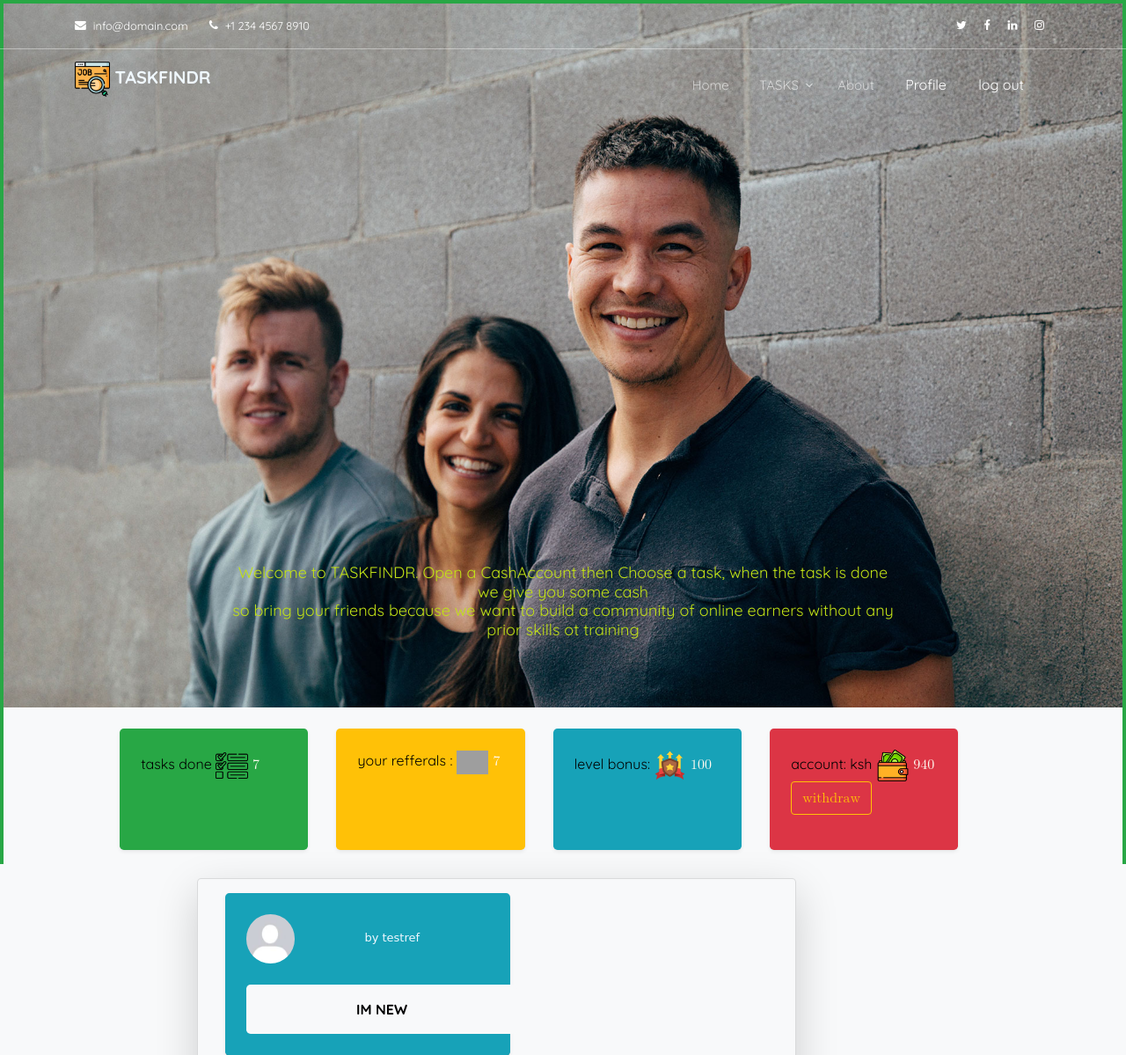
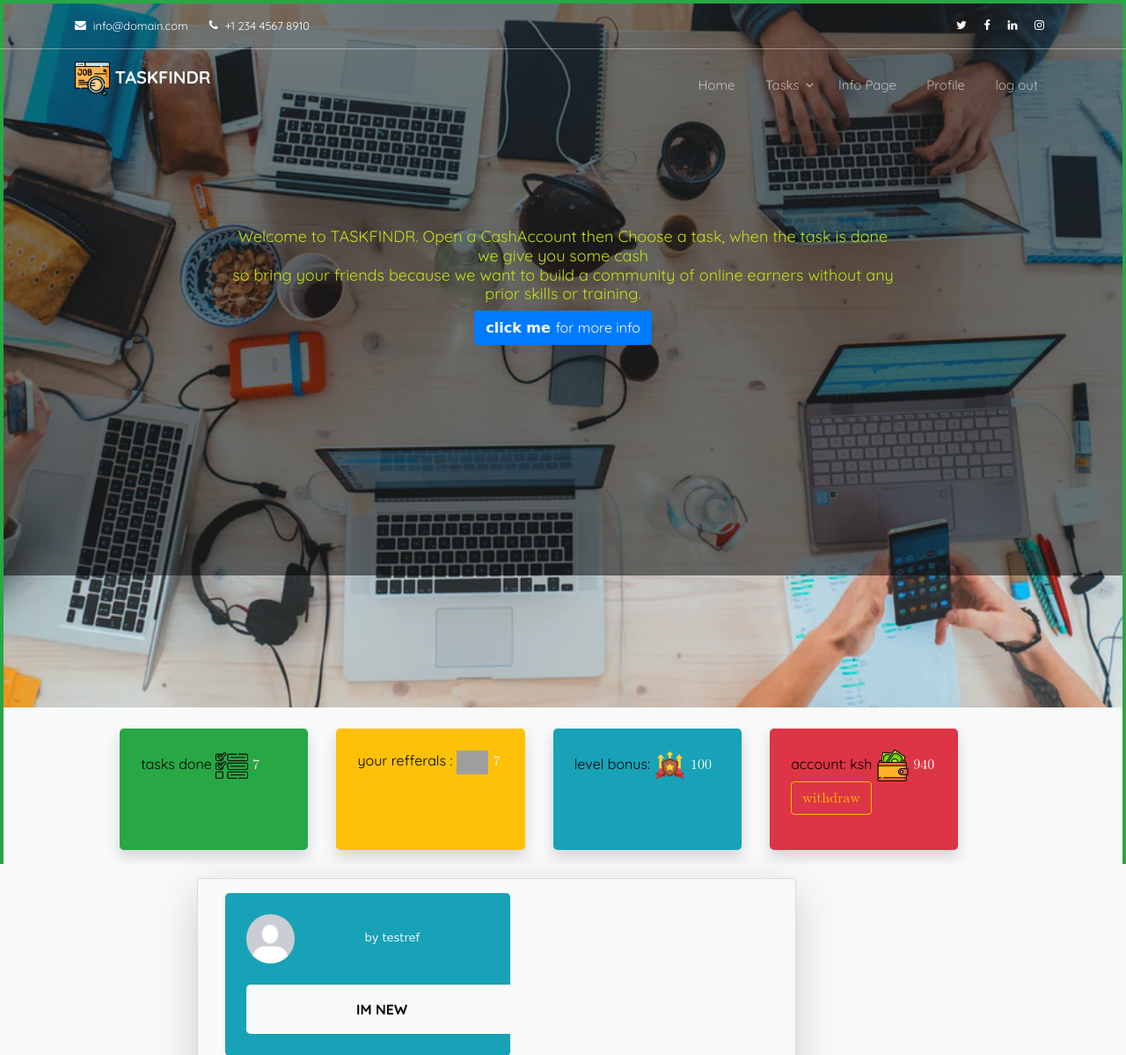
Before and after one commit to bedah-kym/taskfindr, a Django app: page / in a window 1280 px wide. Shown: the top 1199 px of the page at 88% size. Run offline with Django 4.2, Linux system fonts and the light colour scheme; a user stored in the database is signed in; data comes from the database, SQL or seed files in the repository; both versions use the stored data as it was after the commit; some libraries are stand-ins or nearby versions; some web fonts are replaced; grey boxes are pictures that could not be loaded.

Commit message:
added drop filter,ui stuff

```diff
--- a/blogger/templates/blog/activation_success.html
+++ b/blogger/templates/blog/activation_success.html
@@ -1,5 +1,3 @@
-<h3>terms and conditions</h3>
-
 {%extends 'blog/base.html'%} {% block content %} {%load static%}
 
 <title>Referral Website Terms and Conditions</title>
--- a/blogger/templates/blog/base.html
+++ b/blogger/templates/blog/base.html
@@ -60,7 +60,7 @@
           <div class="row align-items-center">
             <div class="col-2">
               <h1 class="my-0 site-logo"><a style="text-decoration:none;" href="{% url 'home' %}">
-                <img src="\static\images\icons\job.png" style="width:25%;" alt=" ">
+                <img class="logo_img"src="\static\images\icons\job.png" alt=" ">
                 <strong style="color:aliceblue">TASKfindr</strong>
               </a>
             </h1>
@@ -74,7 +74,7 @@
                     <li class="active"><a href="{% url 'home' %}" class="nav-link">Home</a></li>
                     {% if user.is_authenticated %}
                         <li class="has-children">
-                          <a class="nav-link" href="{% url 'tasklist' %}">TASKS</a>
+                          <a class="nav-link" href="{% url 'tasklist' %}">Tasks</a>
                           <ul class="dropdown arrow-top">
                             <li><a class="nav-link" href="{% url 'new-post' %}">New post </a></li>
                             <li><a class="nav-link" href="{% url 'new-post' %}">Wheel spin </a></li>
@@ -89,9 +89,9 @@
                             </li>
                           </ul>
                         </li>
-                        <li><a href="{% url 'about' %}"class="nav-link">About</a></li>
-                        <a class="nav-link" href="{% url 'profile' %}">Profile </a>
-                        <a class="nav-link" href="{% url 'logout' %}">log out </a>
+                        <li><a href="{% url 'about' %}"class="nav-link">Info Page</a></li>
+                        <li><a class="nav-link" href="{% url 'profile' %}">Profile </a></li>
+                        <li><a class="nav-link" href="{% url 'logout' %}">log out </a></li>
 
                     {%else%}
                         <a class="nav-link" href="{% url 'login' %}">log in </a>
@@ -106,10 +106,18 @@
       </div>
     </div>
 
-    <div class="hero" style="background-image: url('/static/images/hero_1.jpg');">
-      <div class="events_hero">
+    <div class="hero " style="
+     background-image: url('/static/images/hero.webp');
+     background-blend-mode: multiply;">
+      <div class="events_hero ">
        <h1 style="font-size:large"> Welcome to TASKFINDR. Open a CashAccount then Choose a task, when the task is done we give you some cash<br>
-       so bring your friends because we want to build a community of online earners without any prior skills ot training</h1>
+       so bring your friends because we want to build a community of online earners without any prior skills or training. <br>
+       <a href="{% url 'about' %}">
+        <button class="mt-2 btn btn-primary">
+          <strong style="font-family:cursive"> click me </strong> for more info
+        </button>
+      </a>
+      </h1>
       </div>
     </div>
 
--- a/blogger/templates/blog/home.html
+++ b/blogger/templates/blog/home.html
@@ -4,17 +4,17 @@
 <title>Home</title>
 
   <body class='container bg-success col-lg-12 col-md-12 col-sm-12 m-10 p-1'>
-<!--notice board-->
+         <!--notice board-->
             <div class=" col-lg-1 col-sm-2 col-md-1 col-sm-10 m-2 p-2">
             </div>
-            <div class=" side-bar bg-success col-lg-2 col-sm-8 col-md-12 col-sm-10 m-3 p-2 shadow-sm rounded-lg">
+            <div class=" side-bar bg-success col-lg-2 col-sm-8 col-md-12 col-sm-10 m-3 p-2 shadow rounded-lg">
                 <div class='col p-2 m-2'>
                   <p class="mx-auto">tasks done <span style="color:floralwhite;font-family:math;">
                     <img src="static\images\icons\planning.png" style="width:20%" alt=" ">
                      {{tasks}}</span></p>
                 </div>
             </div>
-            <div class=" side-bar bg-warning col-lg-2 col-sm-8 col-md-12 col-sm-10 m-3 p-2 shadow-sm rounded-lg">
+            <div class=" side-bar bg-warning col-lg-2 col-sm-8 col-md-12 col-sm-10 m-3 p-2 shadow rounded-lg">
                 <div class='col p-2 m-2'>
                   <p>your refferals : <span style="color:floralwhite;font-family:math;">
                     <img src="static\images\icons\referral.png" style="width:20%" alt=" ">
@@ -23,14 +23,14 @@
                 </div>
             </div>
 
-            <div class=" side-bar bg-info col-lg-2 col-sm-8 col-md-12 col-sm-10 m-3 p-2 shadow-sm rounded-lg">
+            <div class=" side-bar bg-info col-lg-2 col-sm-8 col-md-12 col-sm-10 m-3 p-2 shadow rounded-lg">
                 <div class='col p-2 m-2'>
                   <p>level bonus: <span style="color:floralwhite;font-family:math;">
                     <img src="static\images\icons\level-up.png" style="width:20%" alt=" ">
                     {{level}}</span></p>
                 </div>
             </div>
-            <div class=" side-bar bg-danger col-lg-2 col-sm-8 col-md-12 col-sm-10 m-3 p-2 shadow-sm rounded-lg">
+            <div class=" side-bar bg-danger col-lg-2 col-sm-8 col-md-12 col-sm-10 m-3 p-2 shadow rounded-lg">
                 <div class='col p-2 m-2'>
                   <p>account: ksh<span style="color:floralwhite;font-family:math;">
                     <img src="static\images\icons\wallet.png" style="width:20%" alt=" ">
--- a/blogger/templates/blog/profile.html
+++ b/blogger/templates/blog/profile.html
@@ -8,7 +8,7 @@
               <div class="col-lg-5 shadow-lg p-2 mb-4">
                     <div style="color:yellow;background: repeating-linear-gradient(45deg, black, transparent 50px);"class="col bg-danger rounded-sm mt-4 p-4">
                       <img class="rounded-circle" src="{{user.profile.image.url}}" style="height:80px" alt="jpg">
-                      <p class="mx-auto"><b>{{user.username|upper}}</b>
+                      <p style="color:aliceblue"class="mx-auto"><b>{{user.username|upper}}</b>
                         <img src="\static\images\icons\level-up.png" style="width:20%" alt=" ">LEVEL {{request.user.profile.level}}
                         <div class="form-group shadow  m-1 p-2 "style="color:aliceblue">
                           <span ="profile pic"><strong style="color:aqua;font-size:large;">Reffered by :</strong> {{my_profile.reffered_by}}</span><br>
--- a/static/blog/nav/css/style.css
+++ b/static/blog/nav/css/style.css
@@ -45,20 +45,33 @@ a {
   background-position: center center;
   background-repeat: no-repeat;
 }
-@media (max-width:590px) {
+.events_hero{
+  backdrop-filter: brightness(0.5)
+}
+@media (min-width:590px) {
   .events_hero{
     color:#c1e016;
-    padding :70%;
+    padding :20%;
+    padding-top: 20%;
     text-align: center;
     font-size: larger;
   }
+  .logo_img{
+    width:25%;
+  }
+
 }
-.events_hero{
-  color:#c1e016;
-  padding: 20%;
-  text-align: center;
-  font-size: larger;
-  padding-top: 50%;
+@media (max-width:590px){
+  .events_hero{
+    color:#c1e016;
+    padding: 22%;
+    text-align: center;
+    font-size: larger;
+    padding-top: 50%;
+  }
+  .logo_img{
+    width:100%;
+  }
 }
 
 .site-navbar-wrap {
@@ -67,7 +80,7 @@ a {
   width: 100%;
   left: 0; }
   .site-navbar-wrap a {
-    color: #fff; }
+    color:#fff; }
   .site-navbar-wrap .site-navbar-top {
     font-size: 0.8rem; }
 
```
Also changed, not shown: static/blog/nav/index.html (deleted, +0 -118 lines), db.sqlite3, static/images/hero.webp (added), static/images/hero_2.webp (added).
